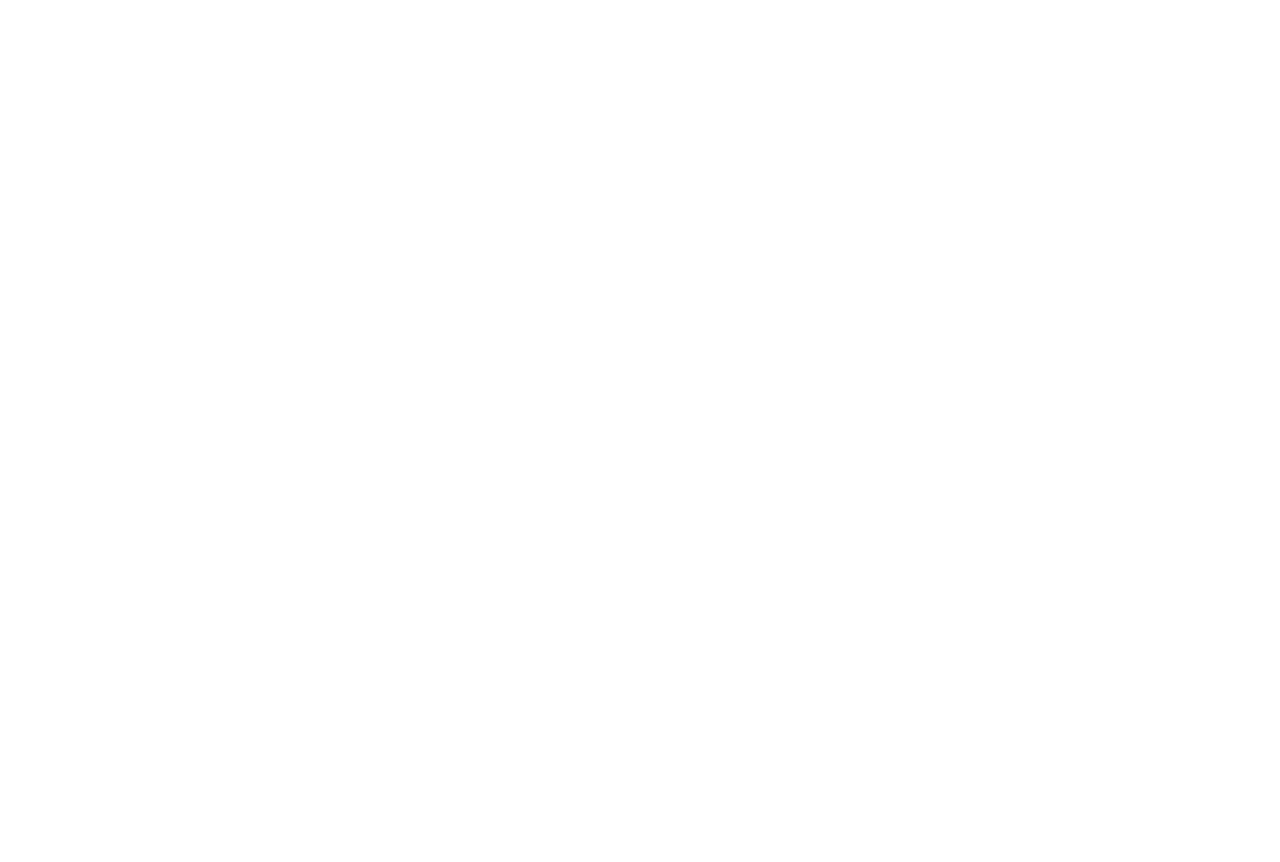
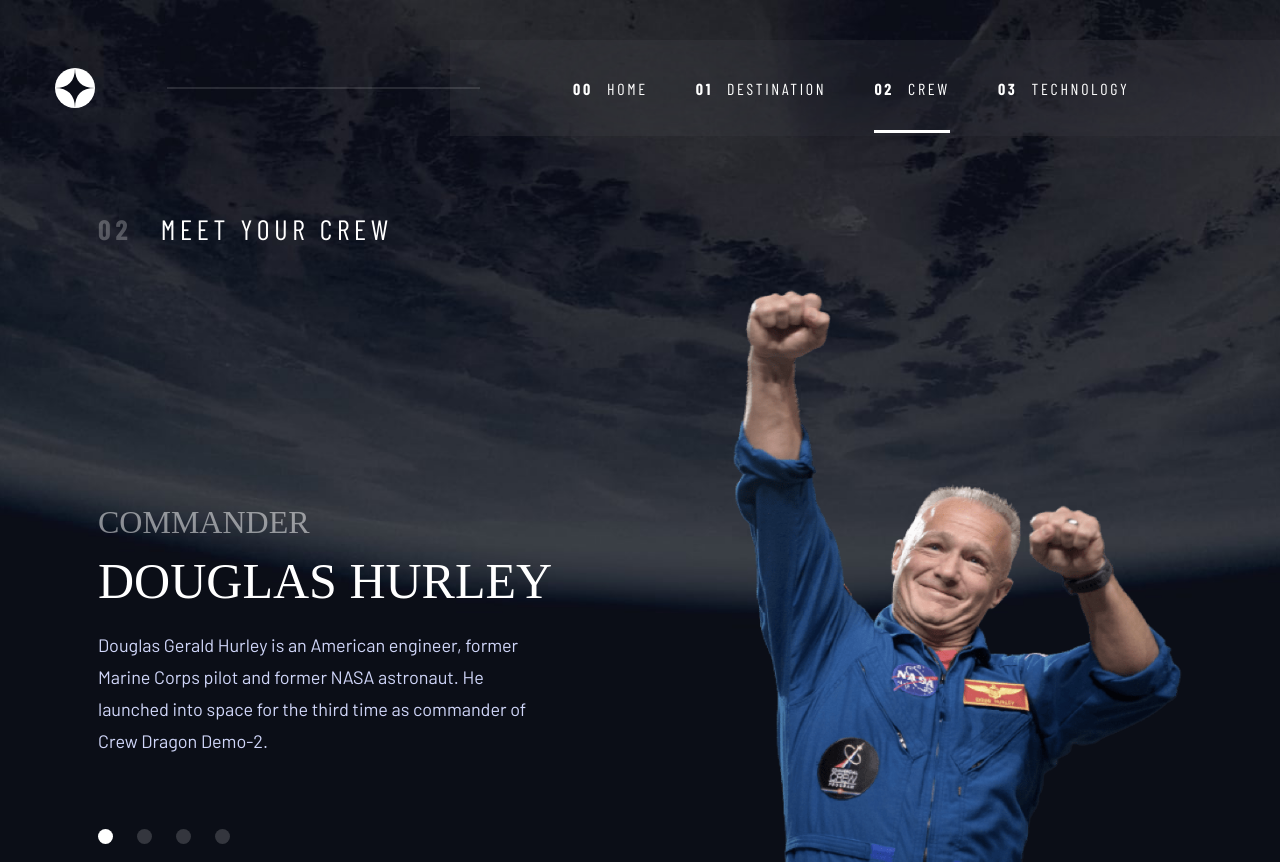
Before and after one commit to Inithar/Space-Tourism, a React (Create React App) app: page /crew in a window 1280 px wide. Before the commit this address had no page. Before the commit the page ends 800 px from the top, so only its background shows below. Built offline with nearby package versions, Linux system fonts and the light colour scheme; a web font is replaced by a local one.

Commit message:
added navigation to crew page

```diff
--- a/src/App.tsx
+++ b/src/App.tsx
@@ -17,11 +17,14 @@
             <Routes>
                 <Route element={<MainLayout />}>
                     <Route index element={<Home />} />
-                    <Route path="destination" element={<Destination />}>
-                        <Route index />
-                        <Route path=":place" />
+                    <Route path="destination">
+                        <Route index element={<Destination />} />
+                        <Route path=":place" element={<Destination />} />
                     </Route>
-                    <Route path="crew/:member" element={<Crew />} />
+                    <Route path="crew">
+                        <Route index element={<Crew />} />
+                        <Route path=":member" element={<Crew />} />
+                    </Route>
                     <Route path="technology" element={<Technology />} />
                 </Route>
             </Routes>
--- a/src/components/navigation/Navigation.tsx
+++ b/src/components/navigation/Navigation.tsx
@@ -34,7 +34,7 @@
                     <LinksContainer>
                         <NavigationLink to={'/'}>{isDesktop && <Number>00</Number>} Home</NavigationLink>
                         <NavigationLink to={'/destination'}>{isDesktop && <Number>01</Number>} Destination</NavigationLink>
-                        <NavigationLink to={'/crew/Douglas_Hurley'}>{isDesktop && <Number>02</Number>} Crew</NavigationLink>
+                        <NavigationLink to={'/crew'}>{isDesktop && <Number>02</Number>} Crew</NavigationLink>
                         <NavigationLink to={'/technology'}>{isDesktop && <Number>03</Number>} Technology</NavigationLink>
                     </LinksContainer>
                 )}
@@ -47,7 +47,7 @@
                     <MobileLink to={'/'} onClick={toggleMobileNavigation}>
                         <Number>00</Number> Home
                     </MobileLink>
-                    <MobileLink to={'/destination/moon'} onClick={toggleMobileNavigation}>
+                    <MobileLink to={'/destination'} onClick={toggleMobileNavigation}>
                         <Number>01</Number> Destination
                     </MobileLink>
                     <MobileLink to={'/crew'} onClick={toggleMobileNavigation}>
--- a/src/components/styled-elements/name/Name.styles.tsx
+++ b/src/components/styled-elements/name/Name.styles.tsx
@@ -17,7 +17,11 @@
 
     ${device.smallDesktop} {
         text-align: start;
-        font-size: 56px;
+        font-size: 50px;
         line-height: 64px;
     }
+
+    ${device.desktop} {
+        font-size: 56px;
+    }
 `;
--- a/src/pages/crew/Crew.styles.tsx
+++ b/src/pages/crew/Crew.styles.tsx
@@ -60,6 +60,8 @@
 
 export const Container = styled.div`
     ${device.bigMobile} {
+        display: flex;
+        flex-direction: column;
         order: 1;
         margin: 0 auto;
         max-width: 458px;
@@ -67,7 +69,7 @@
 
     ${device.smallDesktop} {
         margin: 154px 0 0;
-        max-width: 488px;
+        max-width: 614px;
     }
 `;
 
@@ -99,7 +101,12 @@
 export const MemberDescription = styled(Description)`
     margin-top: 16px;
 
+    ${device.bigMobile} {
+        min-height: 112px;
+    }
+
     ${device.smallDesktop} {
         max-width: 444px;
+        min-height: 160px;
     }
 `;
--- a/src/pages/crew/Crew.tsx
+++ b/src/pages/crew/Crew.tsx
@@ -6,6 +6,7 @@
 import { Header } from '../../components/header/Header';
 import { Name } from '../../components/styled-elements/name/Name.styles';
 import { Container, ContentContainer, DataContainer, Image, Line, MemberDescription, Role, Wrapper } from './Crew.styles';
+import { Navigation } from './components/navigation/Navigation';
 
 export const Crew = () => {
     const crewMemberName = useCurrentLocation(2);
@@ -34,6 +35,7 @@
                 <Image src={images.png} />
                 <Line />
                 <Container>
+                    <Navigation />
                     <DataContainer>
                         <Role>{role}</Role>
                         <Name>{name}</Name>
--- /dev/null
+++ b/src/pages/crew/components/navigation/Navigation.styles.tsx
@@ -0,0 +1,46 @@
+import { NavLink } from 'react-router-dom';
+import styled from 'styled-components';
+import { device } from '../../../../styles/responsive';
+
+export const LinksContainer = styled.div`
+    display: flex;
+    justify-content: center;
+    margin-top: 32px;
+
+    ${device.bigMobile} {
+        order: 2;
+        margin-top: 40px;
+    }
+
+    ${device.smallDesktop} {
+        align-self: flex-start;
+    }
+
+    ${device.desktop} {
+        margin-top: 120px;
+    }
+`;
+
+export const Link = styled(NavLink)`
+    margin-right: 16px;
+    width: 10px;
+    height: 10px;
+    border-radius: 50%;
+    background-color: ${({ theme }) => theme.pureWhiteColor};
+    opacity: 0.17;
+    cursor: pointer;
+
+    &:last-child {
+        margin-right: 0;
+    }
+
+    &[class*='active'] {
+        opacity: 1;
+    }
+
+    ${device.smallDesktop} {
+        margin-right: 24px;
+        height: 15px;
+        width: 15px;
+    }
+`;
--- /dev/null
+++ b/src/pages/crew/components/navigation/Navigation.tsx
@@ -0,0 +1,10 @@
+import { Link, LinksContainer } from './Navigation.styles';
+
+export const Navigation = () => (
+    <LinksContainer>
+        <Link to={'/crew'} end></Link>
+        <Link to={'/crew/Mark_Shuttleworth'}></Link>
+        <Link to={'/crew/Victor_Glover'}></Link>
+        <Link to={'/crew/Anousheh_Ansari'}></Link>
+    </LinksContainer>
+);
--- a/src/pages/destination/components/navigation/Navigation.tsx
+++ b/src/pages/destination/components/navigation/Navigation.tsx
@@ -1,8 +1,6 @@
-import React from 'react';
 import { Link, LinksContainer } from './Navigation.styles';
 
-export const Navigation = () => {
-    return (
+export const Navigation = () => (
     <LinksContainer>
         <Link to={'/destination'} end>
             Moon
@@ -12,4 +10,3 @@
         <Link to={'/destination/titan'}>Titan</Link>
     </LinksContainer>
 );
-};
```
Lines whose indentation alone changed are shown as unchanged.
